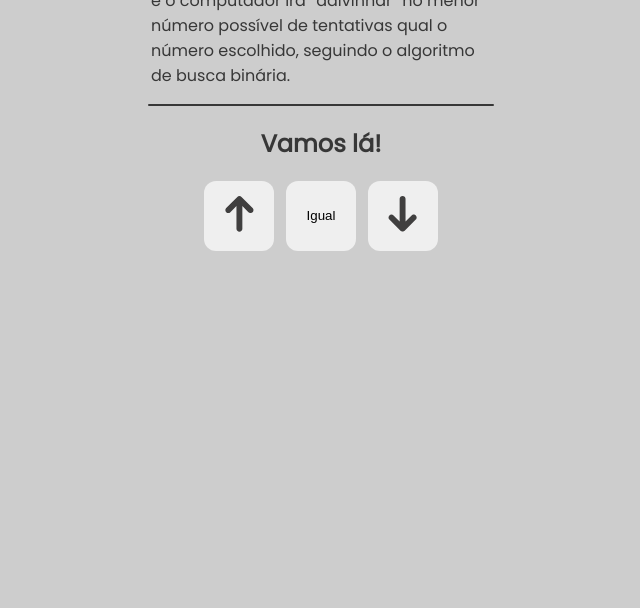
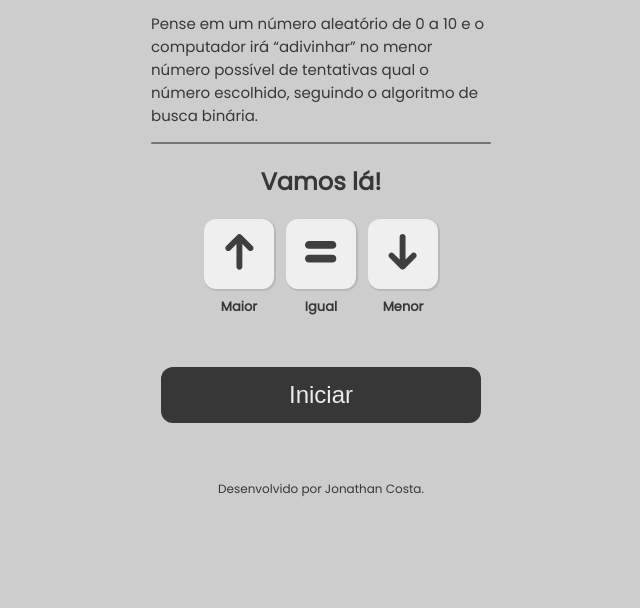
Before and after one commit to k3nn0b1/binarySearch2.0, a plain HTML site: page index.html in a window 1280 px wide. Shown: the part 192-800 px from the top of the page, without its empty margins (319-959 px from the left). Drawn offline with Linux system fonts and the light colour scheme.

Commit message:
add more styles and new icons and buttons

```diff
--- a/index.html
+++ b/index.html
@@ -33,14 +33,31 @@
     <h2 id="call">Vamos lá!</h2>
 
     <div id="operators">
+      <div class="containerButton">
       <button class="buttons" id="more">
         <img src="./src/assets/images/arrowUp.svg" alt="Maior" />
+
       </button>
-      <button class="buttons" id="equal">Igual</button>
+      Maior
+    </div>
+
+    <div class="containerButton">
+      <button class="buttons" id="equal"><img src="./src/assets/images/equalIcon.svg" alt="Igual"></button>
+      Igual
+    </div>
+      <div class="containerButton">
       <button class="buttons" id="less">
         <img src="./src/assets/images/arrowDown.svg" alt="Menor" />
       </button>
+      Menor
     </div>
+    </div>
+
+    <button id="start">Iniciar</button>
     <script src="./script.js"></script>
+
+    <footer>
+      Desenvolvido por Jonathan Costa.
+    </footer>
   </body>
 </html>
--- a/style.css
+++ b/style.css
@@ -12,14 +12,15 @@ body{
   display: flex;
   flex-direction: column;
   align-items: center;
+  margin-top: 50px;
   color: #373737;
+  height: 80vh;
 }
 
 #mainSession{
   display: flex;
   flex-direction: column;
   width: 340px;
-
 }
 
 
@@ -30,12 +31,14 @@ body{
 
 #subtitle{
   text-align:start;
+  font-size: 15px;
+
 }
 
 #cut{
   height: 2px;
-  width: 346px;
-  background-color: #373737;
+  width: 340px;
+  background-color: #757575;
   border-radius: 20px;
 }
 
@@ -50,10 +53,50 @@ body{
   border-radius: 12px;
   border-style: none;
   cursor: pointer;
-
+  box-shadow: 1px 1px 1px 1px rgba(0, 0, 0, 0.1);
+  transition: 150ms;
 }
 
 .buttons:hover{
   width: 73px;
   height: 73px;
+  transition: 150ms;
 }
+
+#start{
+  margin-top: 50px;
+  width: 320px;
+  height: 60px;
+  border-style: none;
+  border-radius: 12px;
+  background-color: #373737;
+  font-size: 24px;
+  color: #ebebeb;
+  cursor: pointer;
+}
+
+#start:hover{
+  background-color: #ebebeb;
+  color: #373737;
+  width: 330px;
+  height: 60px;
+  transition: 150ms;
+}
+
+.containerButton{
+  display: flex;
+  flex-direction: column;
+  justify-content: center;
+  align-items: center;
+  font-weight: 600;
+  font-size: 13px;
+  gap: 8px;
+}
+
+footer{
+  display: flex;
+  flex-direction: column;
+  justify-content: end;
+  height: 10vh;
+  font-size: 12px;
+}
```
Also changed, not shown: src/assets/images/equalIcon.svg (added).
